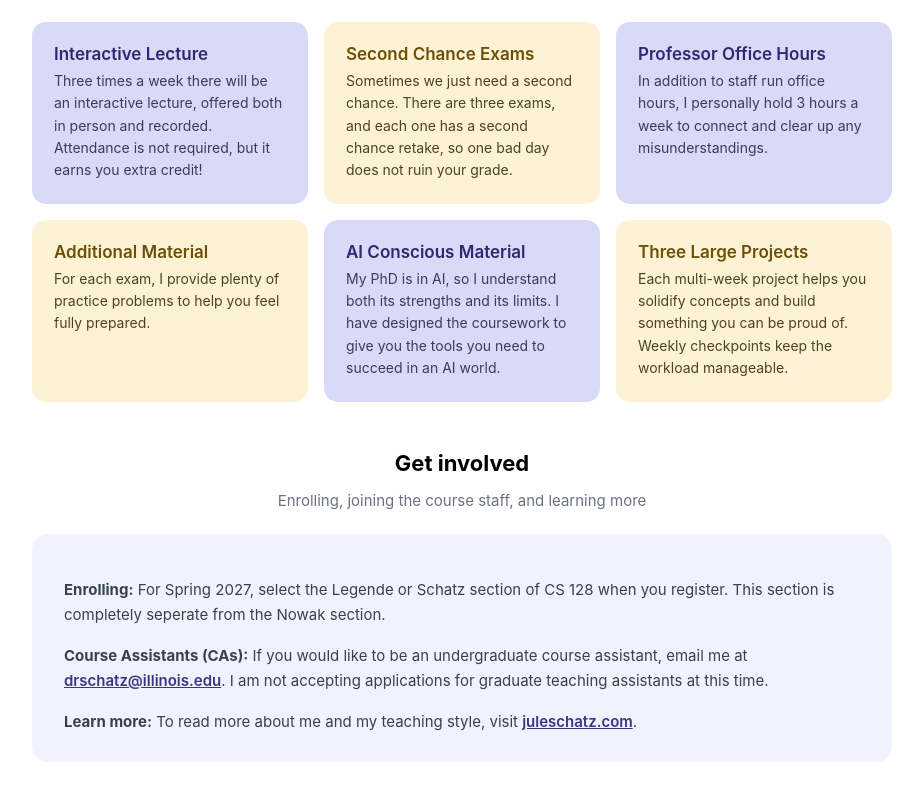
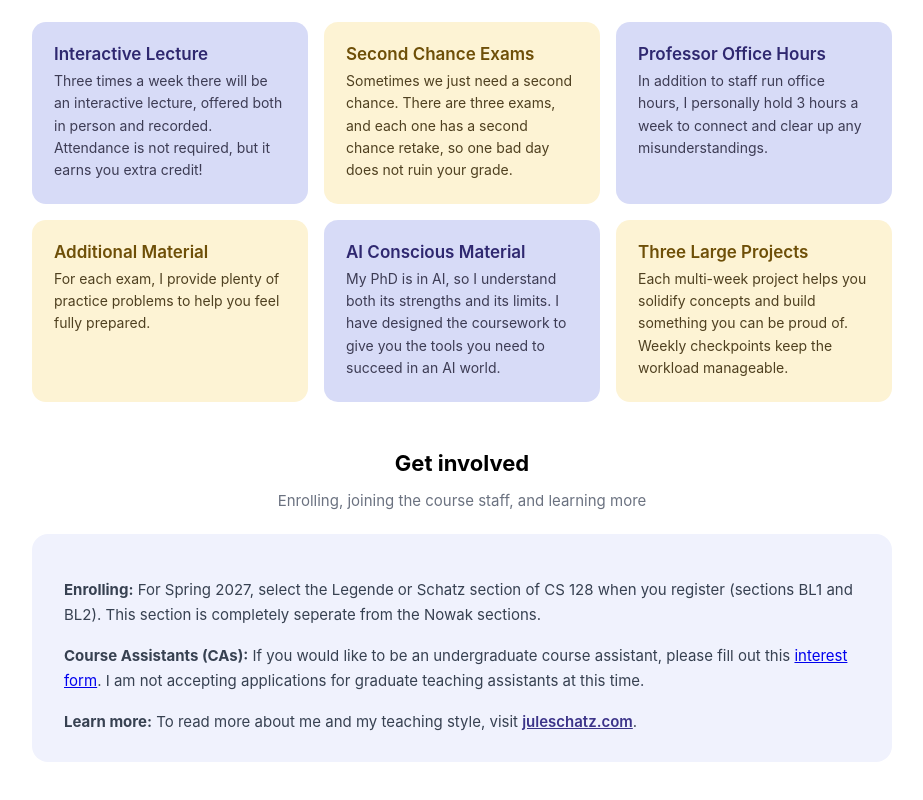
Before and after one commit to drschatz/cs-128-legende, a Next.js app: page / in a window 1280 px wide. Shown: the part 526-1326 px from the top of the page, without its empty margins (178-1101 px from the left). Built offline with nearby package versions, Linux system fonts and the light colour scheme.

Commit message:
Update page.js

```diff
--- a/src/app/page.js
+++ b/src/app/page.js
@@ -256,12 +256,11 @@ export default function CoursePortal() {
           </p>
           <div style={styles.involvedBand}>
             <p style={styles.involvedItem}>
-              <strong>Enrolling:</strong> For Spring 2027, select the Legende or Schatz section of CS 128 when you register. This section is completely seperate from the Nowak section.
+              <strong>Enrolling:</strong> For Spring 2027, select the Legende or Schatz section of CS 128 when you register (sections BL1 and BL2). This section is completely seperate from the Nowak sections.
             </p>
             <p style={styles.involvedItem}>
               <strong>Course Assistants (CAs):</strong> If you would like to be an
-              undergraduate course assistant, email me at{' '}
-              <a href="mailto:drschatz@illinois.edu" style={styles.link}>drschatz@illinois.edu</a>.
+              undergraduate course assistant, please fill out this <a href="https://forms.gle/8nXz4K2fCzFFbn6N6">interest form</a>.
               I am not accepting applications for graduate teaching assistants at
               this time.
             </p>
```
